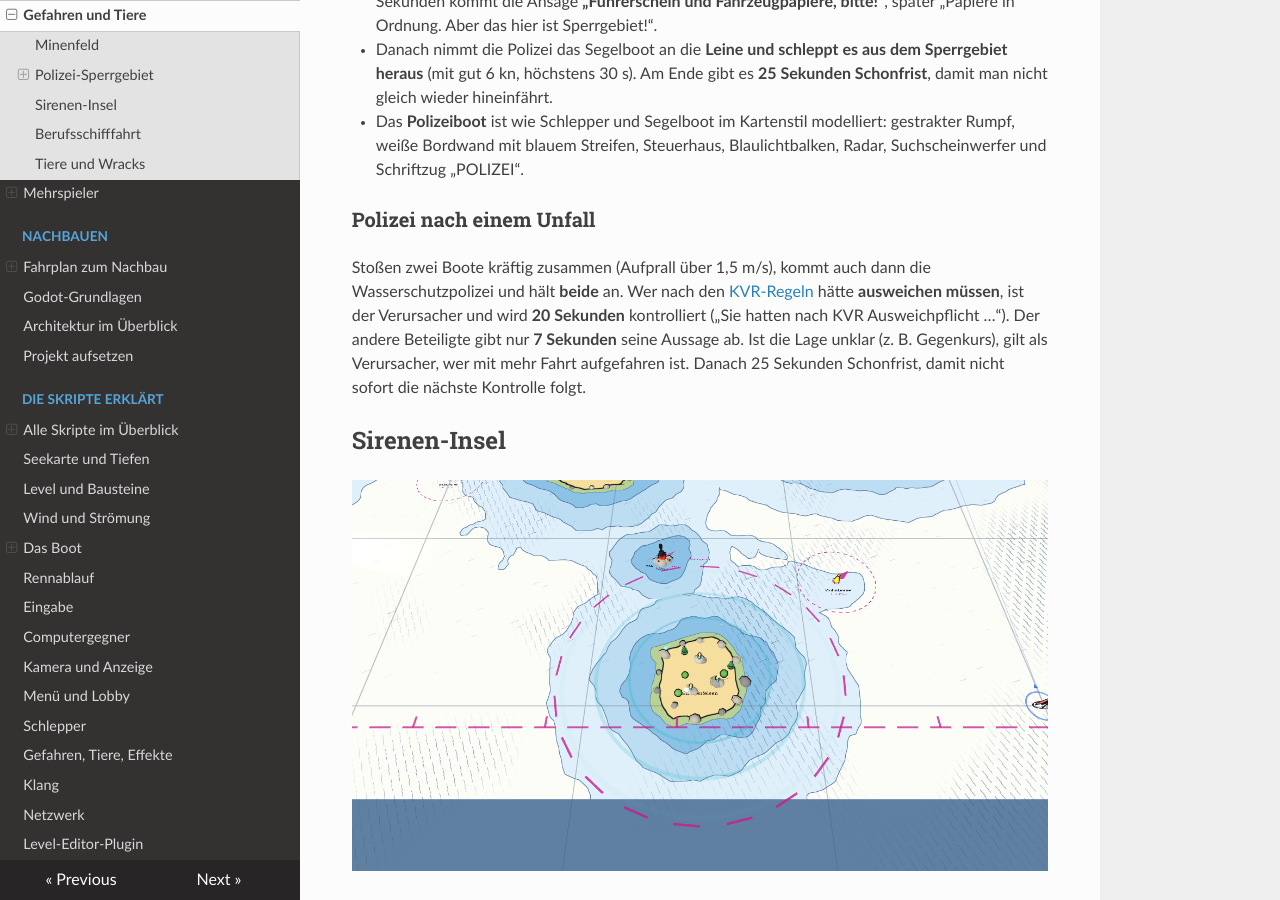
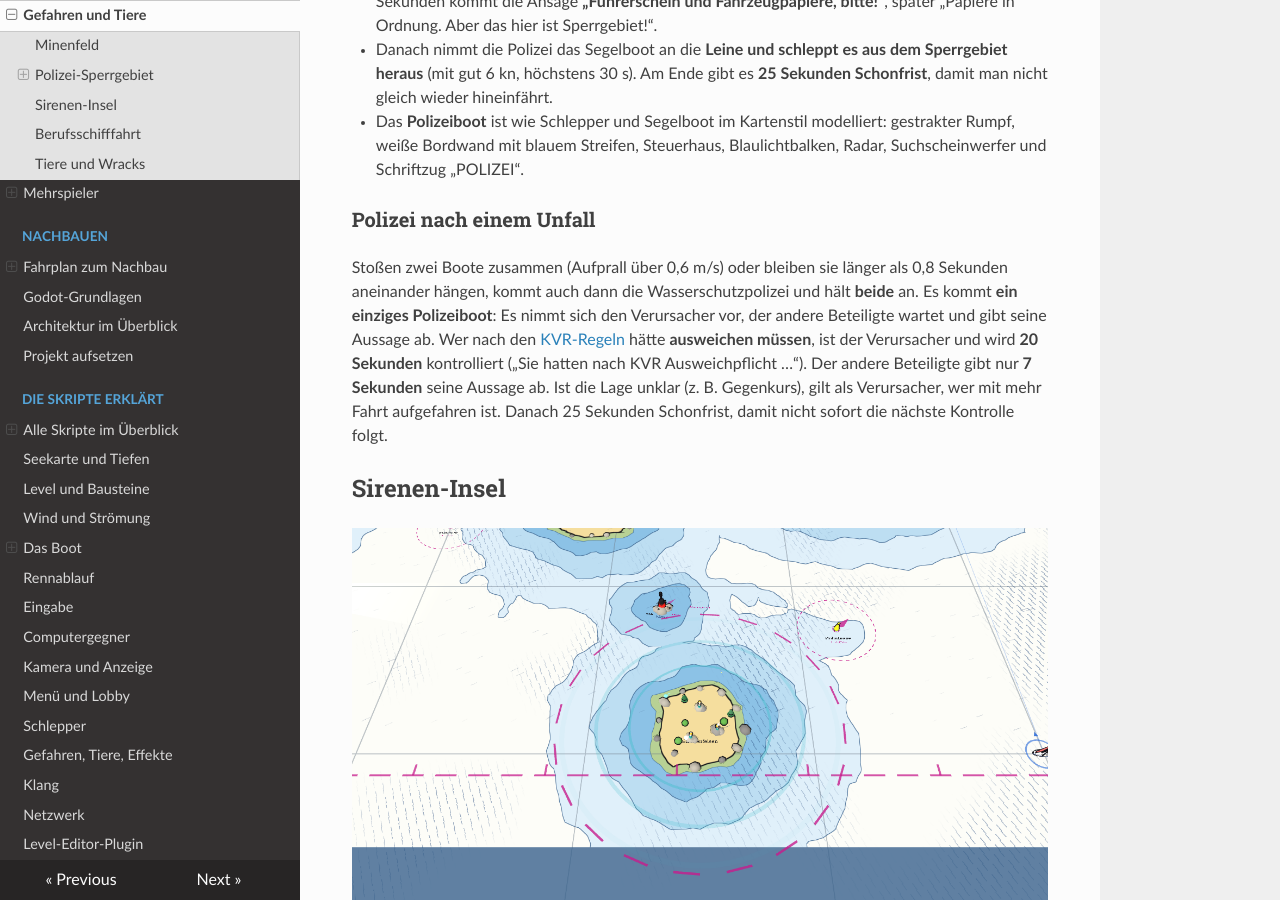
Before and after one commit to RincewindWizzard/regatta-game, an MkDocs documentation site: the page built from docs/spielen/gefahren.md, in a window 1280 px wide and 900 px high, scrolled down 1082 px. Built offline with MkDocs 1.6.1, drawn with Linux system fonts in a browser that asks for light colours.

Commit message:
Polizei bei jeder Bootskollision (auch leichter Kontakt/Dauerkontakt), nur ein Polizeiboot pro Unfall
Co-Authored-By: Claude Sonnet 5.5 <noreply@anthropic.com>
Claude-Session: https://claude.ai/code/session_01CYKFT46nVq6NPqsP2qzNXm

```diff
--- a/docs/spielen/gefahren.md
+++ b/docs/spielen/gefahren.md
@@ -32,8 +32,10 @@ steht in [Gefahren, Tiere, Effekte](../skripte/gefahren.md).
 
 ### Polizei nach einem Unfall
 
-Stoßen zwei Boote kräftig zusammen (Aufprall über 1,5 m/s), kommt auch dann die
-Wasserschutzpolizei und hält **beide** an. Wer nach den [KVR-Regeln](kvr.md) hätte **ausweichen
+Stoßen zwei Boote zusammen (Aufprall über 0,6 m/s) oder bleiben sie länger als 0,8 Sekunden
+aneinander hängen, kommt auch dann die Wasserschutzpolizei und hält **beide** an. Es kommt
+**ein einziges Polizeiboot**: Es nimmt sich den Verursacher vor, der andere Beteiligte wartet
+und gibt seine Aussage ab. Wer nach den [KVR-Regeln](kvr.md) hätte **ausweichen
 müssen**, ist der Verursacher und wird **20 Sekunden** kontrolliert („Sie hatten nach KVR
 Ausweichpflicht …“). Der andere Beteiligte gibt nur **7 Sekunden** seine Aussage ab. Ist die
 Lage unklar (z. B. Gegenkurs), gilt als Verursacher, wer mit mehr Fahrt aufgefahren ist.
```
Also changed, not shown: 2 other files.
